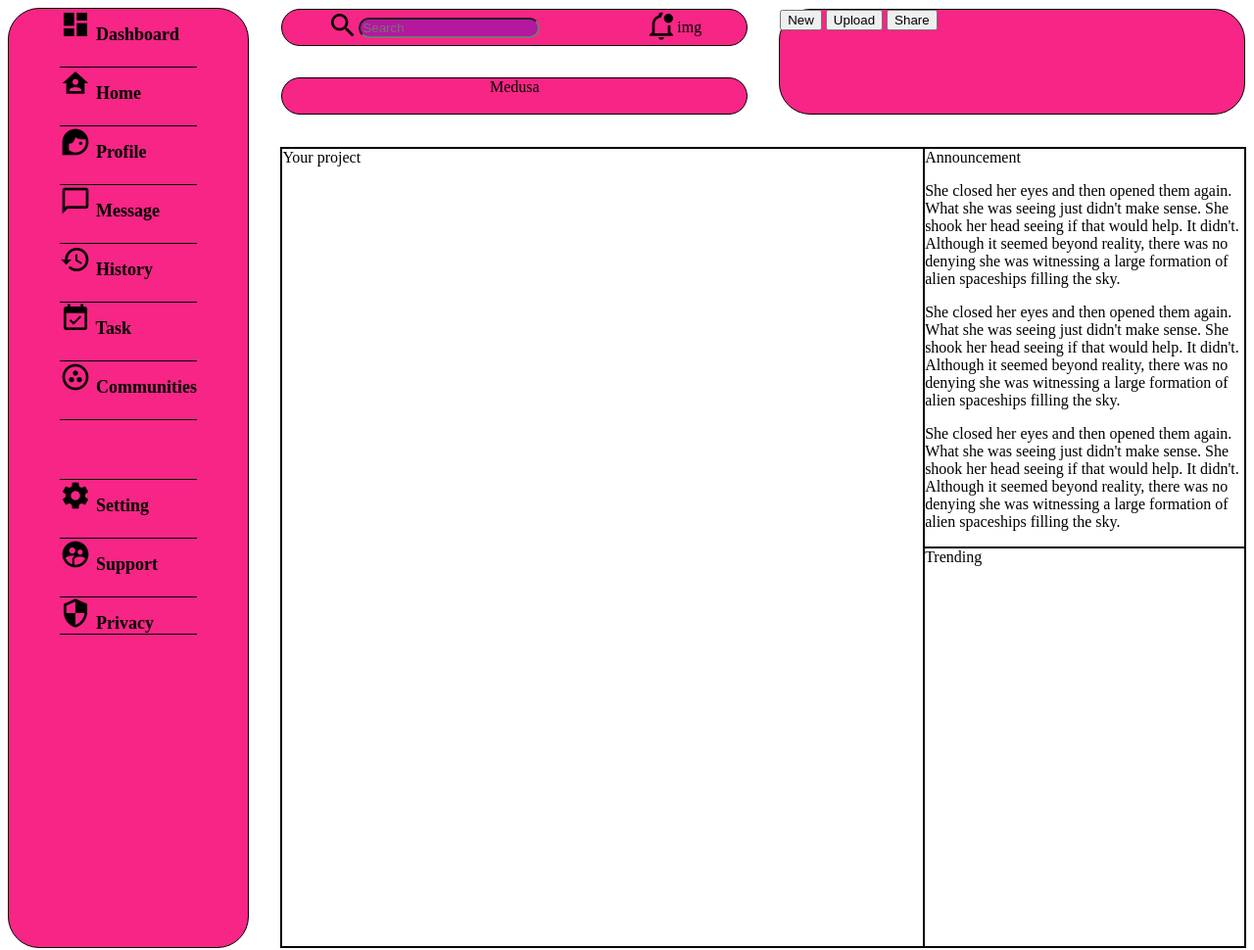
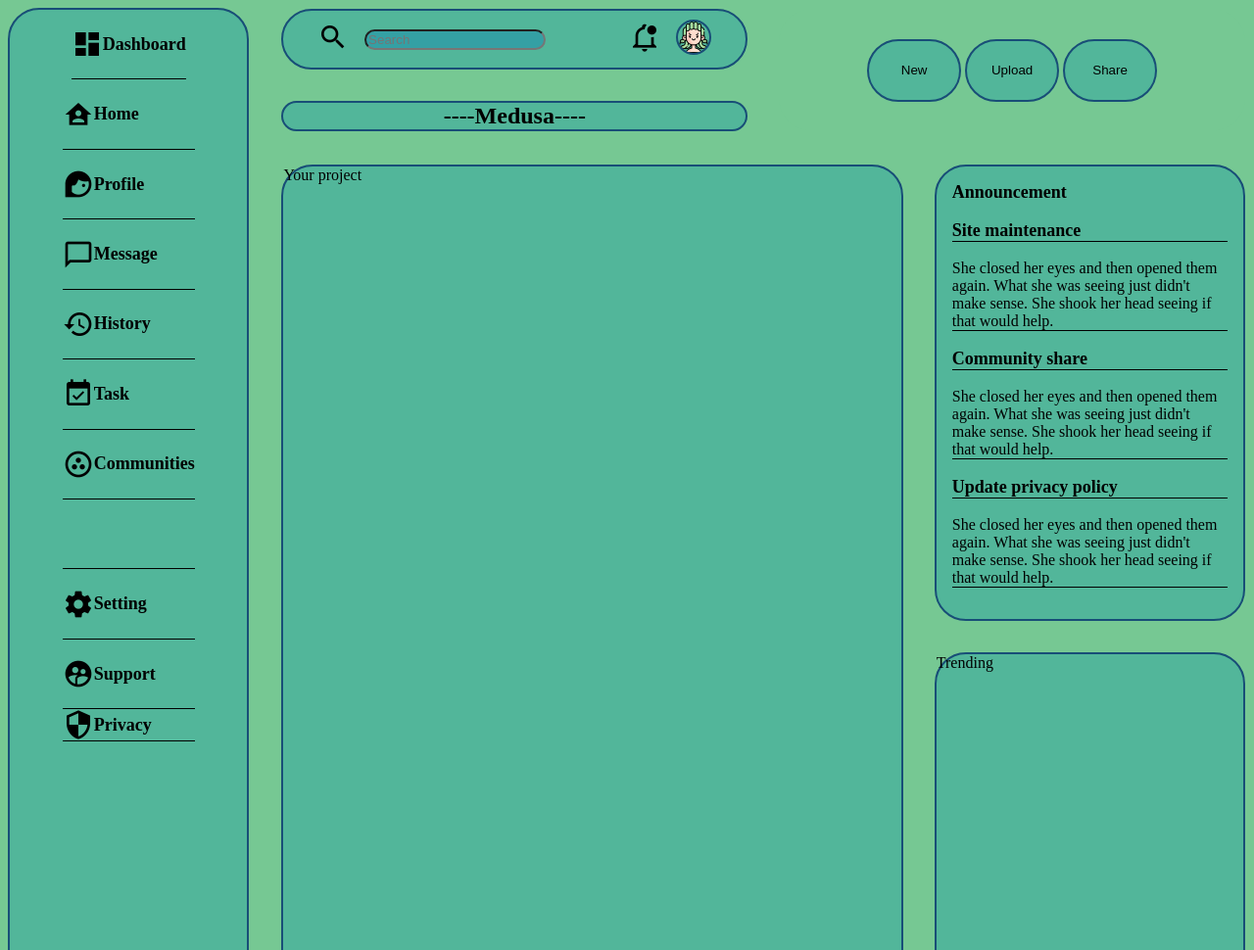
Before and after one commit to AdleenaLobo/Odin-project-Dashboard, a plain HTML site: page index.html in a window 1280 px wide. Shown: the top 970 px of the page at 98% size. Drawn offline with Linux system fonts and the light colour scheme.

Commit message:
Change the styles and add announcement section

```diff
--- a/index.css
+++ b/index.css
@@ -12,11 +12,11 @@ body
     grid-template-columns: repeat(1,1fr) repeat(1,4fr);
     grid-template-rows: repeat(1,1fr) repeat(1,4fr);
     gap: 2rem;
-    background-color:;
+    background-color: #76C893;
 }
 body>div
 {
-    border: 1px solid black;
+    border: 1px solid #184E77;
 }
 
 .Sidebar
@@ -25,10 +25,11 @@ body>div
     grid-row: 1/3;
     display: grid;
     grid-template-rows: repeat(1,2fr) repeat(1,1fr);
-    background-color: #f72585;
+    background-color: #52B69A;
     border-radius: 2rem;
     font-weight: 600;
     font-size: large;
+    border: 2px solid #184E77;
 }
 
 .Sidebar >div
@@ -49,25 +50,37 @@ body>div
 }
 
 
+.Sidebar > div>div
+{
+    display: flex;
+    justify-content: start;
+    align-items: center;
+}
+
+.Sidebar>div>div:nth-child(1)
+{
+    justify-self: center;
+}
+
 .Name
 {
     grid-column: 2/3;
     display: grid;
-    grid-template-rows: repeat(2,1fr);
+    grid-template-rows: repeat(1,2fr) repeat(1, 1fr);
     grid-template-columns: repeat(2, 1fr);
     gap: 2rem;
-    border: 1px solid white;
+    border: 1px solid #76C893;
 }
 
 input
 {
-    background-color: #b5179e;
+    background-color: #34A0A4;
     border-radius: 12px;
 }
 .Name >div
 {
-    background-color: #f72585;
-    border: 1px solid black;
+    background-color: #52B69A;
+    border: 2px solid #184E77;
     border-radius: 2rem;
 }
 
@@ -84,23 +97,44 @@ input
     display:flex;
     justify-content: center;
     align-items: center;
+    gap: 1rem;
 }
 
+.Name> div:nth-child(1)>div:nth-child(2)>div:nth-child(2)>img
+{
+    border: 2px solid #184E77;
+    border-radius: 2rem;
+}
 .Name > div:nth-child(2)
 {
     grid-row:1/3;
     grid-column: 2/3;
+    display:  grid;
+    background-color: #76C893;
+    border: 1px solid #76C893;
 }
+
+.Name > div:nth-child(2)>div
+{
+    place-self: center;
+}
+
 
 .Name > div:nth-child(3)
 {
     grid-column:1/2;
     text-align: center;
+    font-size: x-large;
+    font-weight: 600;
 }
 
 button
 {
-
+    background-color: #52B69A;
+    border-radius: 2rem;
+    height:4rem;
+    width:6rem;
+    border: 2px solid #184E77;
 }
 
 .Projects
@@ -108,16 +142,51 @@ button
     display: grid;
     grid-template-columns: repeat(1,2fr) repeat(1,1fr);
     grid-template-rows: repeat(2,1fr);
+    gap: 2rem;
+    border: 1px solid #76C893;
 }
 
-.Projects>div
-{
-    border: 1px solid black;
-}
 
 .Projects>div:nth-child(1)
 {
     grid-row: 1/3;
+    border: 2px solid #184E77;
+    border-radius: 2rem;
+    background-color: #52B69A;
+
+}
+
+.Projects>div:nth-child(2)
+{
+    padding: 1rem;
+    border: 2px solid #184E77;
+    border-radius: 2rem;
+    background-color: #52B69A;
+}
+
+.Projects>div:nth-child(2)>div
+{
+    font-size: large;
+    font-weight: 600;
+}
+
+.Projects>div:nth-child(2)>p:nth-child(even)
+{
+
+    font-size: large;
+    font-weight: 600;
+}
+
+.Projects>div:nth-child(2)>p
+{
+    border-bottom: 1px solid black;
+}
+
+.Projects>div:nth-child(3)
+{
+    border: 2px solid #184E77;
+    border-radius: 2rem;
+    background-color: #52B69A;
 }
 
 img
--- a/index.html
+++ b/index.html
@@ -12,18 +12,20 @@
             <div>
             <div><img src="image/magnify.png" alt="search button"></div>
             <div><input type="text" id="Search" placeholder="Search"></div>
-        </div>
+            </div>
         <div>
             <div><img src="image/bell-badge-outline.png" alt="bell badge"></div>
-            <div>img</div>
+            <div><img src="image/medussa2.png" alt="medusa pic"></div>
         </div>
         </div>
         <div>
+            <div>
         <button type="button">New</button>
             <button type="button">Upload</button>
             <button type="button">Share</button>
+            </div>
         </div>
-        <div>Medusa</div>
+        <div>----Medusa----</div>
     </div>
     <div class="Sidebar">
         <div>
@@ -46,9 +48,16 @@
         <div>Your project</div>
         <div>
             <div>Announcement</div>
-            <p>She closed her eyes and then opened them again. What she was seeing just didn't make sense. She shook her head seeing if that would help. It didn't. Although it seemed beyond reality, there was no denying she was witnessing a large formation of alien spaceships filling the sky.</p>
-            <p>She closed her eyes and then opened them again. What she was seeing just didn't make sense. She shook her head seeing if that would help. It didn't. Although it seemed beyond reality, there was no denying she was witnessing a large formation of alien spaceships filling the sky.</p>
-            <p>She closed her eyes and then opened them again. What she was seeing just didn't make sense. She shook her head seeing if that would help. It didn't. Although it seemed beyond reality, there was no denying she was witnessing a large formation of alien spaceships filling the sky.</p>
+
+            <p>Site maintenance</p>
+            <p>She closed her eyes and then opened them again. What she was seeing just didn't make sense. She shook her head seeing if that would help.
+            </p>
+            <p>Community share </p>
+            <p>She closed her eyes and then opened them again. What she was seeing just didn't make sense. She shook her head seeing if that would help.
+            </p>
+            <p>Update privacy policy</p>
+           <p>She closed her eyes and then opened them again. What she was seeing just didn't make sense. She shook her head seeing if that would help.
+            </p>
         </div>
         <div>Trending</div>
     </div>
```
Also changed, not shown: image/medusa prof pic.png (added), image/medussa2.png (added).
